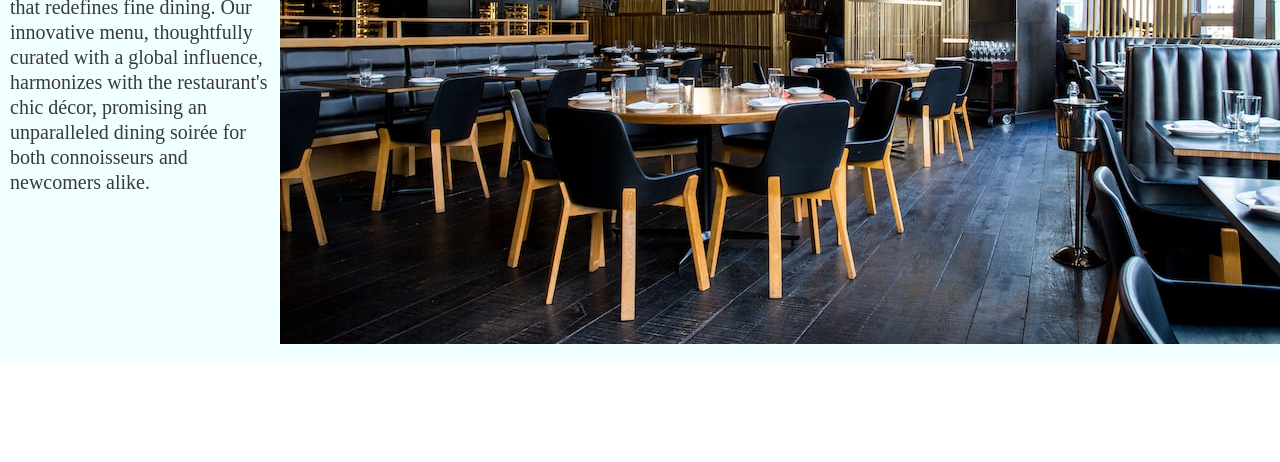
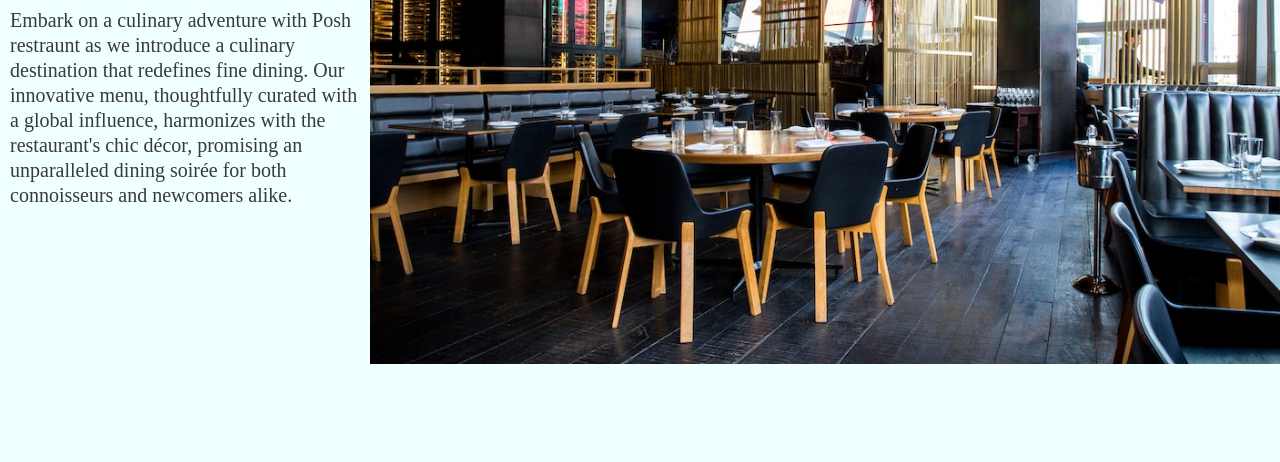
Before and after one commit to Juliedamsel/My-Project, a plain HTML site: page webpage.html in a window 1280 px wide. Shown: the part 438-900 px from the top of the page. Before the commit the page ends 800 px from the top, so only its background shows below. Drawn offline with Linux system fonts and the light colour scheme.

Commit message:
changes added to webpage.css

```diff
--- a/webpage.css
+++ b/webpage.css
@@ -37,9 +37,9 @@ li a {
 }
 
 main {
-    height: 700px;
+    display: flex;
+    height: inherit;
     background-color: azure;
-    display: flex;
     justify-content: center;
     align-items: center;
 
@@ -50,7 +50,7 @@ main {
     margin: 0 10px;
 }
 
-.body-image {
+img {
     width: 100%;
     height: auto;
 }
```
